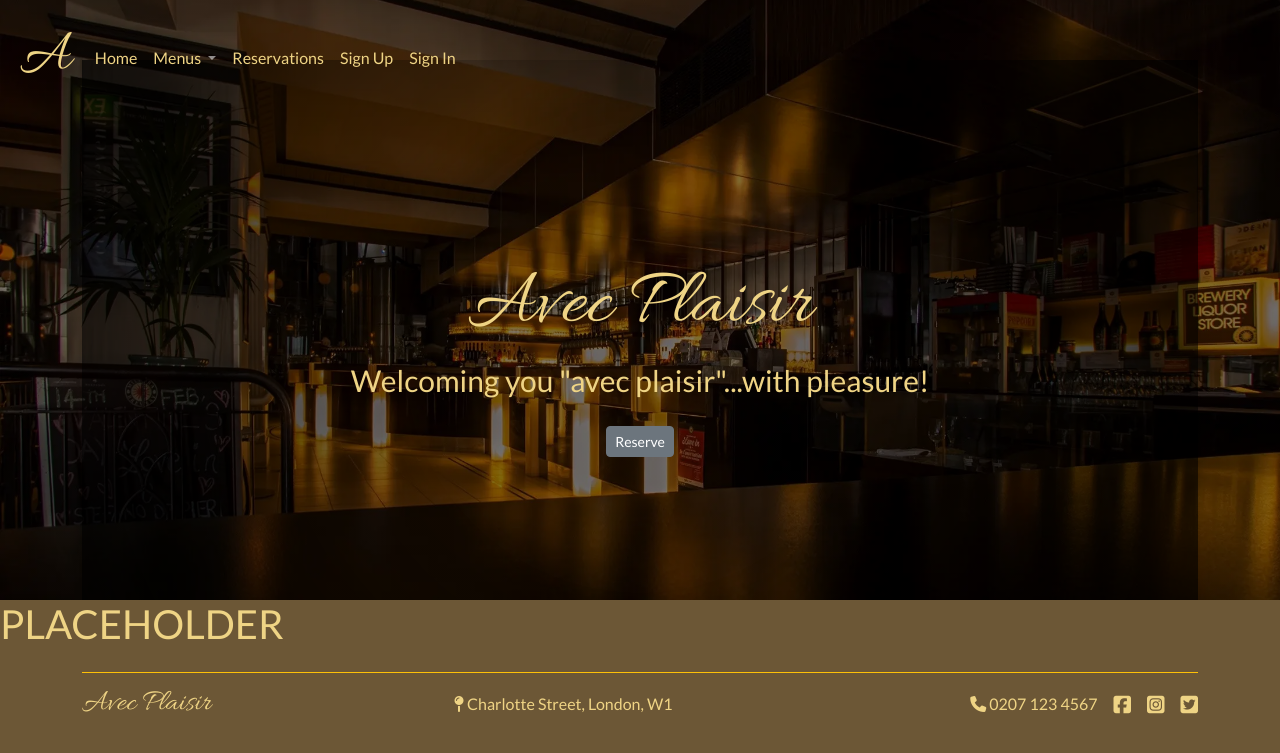
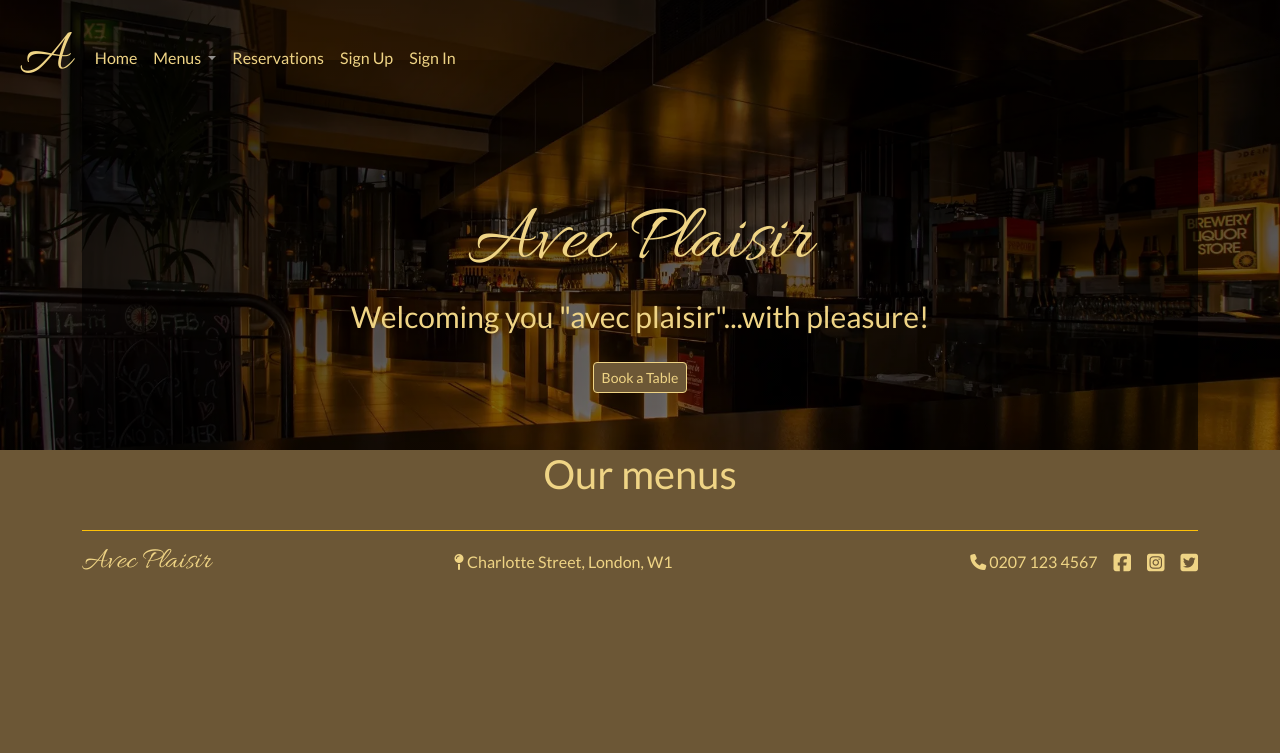
Before and after one commit to leah-jala/PP4-Avec-Plaisir, a Django app: page / in a window 1280 px wide. Shown: the top 753 px of the page. Run offline with Django 3.2, Linux system fonts and the light colour scheme; some libraries are stand-ins or nearby versions.

Commit message:
Change button colors, add div for menus

```diff
--- a/home/templates/home/index.html
+++ b/home/templates/home/index.html
@@ -48,14 +48,17 @@
         <h1 id="logo-text">Avec Plaisir</h1>
         <h2>Welcoming you "avec plaisir"...with pleasure!
         </h2>
-        <a href="#" class="btn btn-secondary btn-sm">Reserve</a>
+        <a href="#" class="btn btn-outline-light btn-sm ">Book a Table</a>
       </div>
     </div>
   </div>
   <!-- Hero -->
 
 
-  <h1>PLACEHOLDER</h1>
+  <div class="menus" >
+    <h1>Our menus</h1>
+  </div>
+
   <div class="container">
     <footer class="d-flex flex-wrap justify-content-between align-items-center py-3 my-4 border-top border-warning">
       <div class="col-md-4 d-flex align-items-center">
--- a/static/css/style.css
+++ b/static/css/style.css
@@ -13,13 +13,16 @@ a {
     z-index: 1;
 }
 
-
+.menus {
+    display: flex;
+    justify-content: center;
+}
 
 .hero-image {
     z-index: 2;
     padding-top: 60px;
-    background-image: linear-gradient(rgba(0, 0, 0, 0.5), rgba(0, 0, 0, 0.5)), url("../images/hero.webp");
-    height: 600px;
+    background-image: linear-gradient(rgba(0, 0, 0, 0.7), rgba(0, 0, 0, 0.5)), url("../images/hero.webp");
+    height: 450px;
     background-position: center;
     background-repeat: no-repeat;
     background-size: cover;
@@ -33,6 +36,10 @@ a {
     color:#efd485;
     font-size: 60px;
     padding-left: 20px;
+}
+
+#menus {
+    margin: 0 auto;
 }
 
 .footer-logo {
@@ -74,7 +81,7 @@ h2 {
     flex-direction: column;
     text-align: center;
     width: 100%;
-    height: 70vh;
+    height: 55vh;
     overflow: hidden;
     background-size: cover !important;
     background: radial-gradient(circle at center, rgba(0,0,0,0) 0%, rgba(0,0,0,0) 37%, rgba(0,0,0,0.65) 100%);
@@ -82,4 +89,7 @@ h2 {
 
 .btn {
     margin-top: 20px;
+    color:#efd485;
+    border-color: #efd485;
+    background-color: #6c5736;
 }
```
